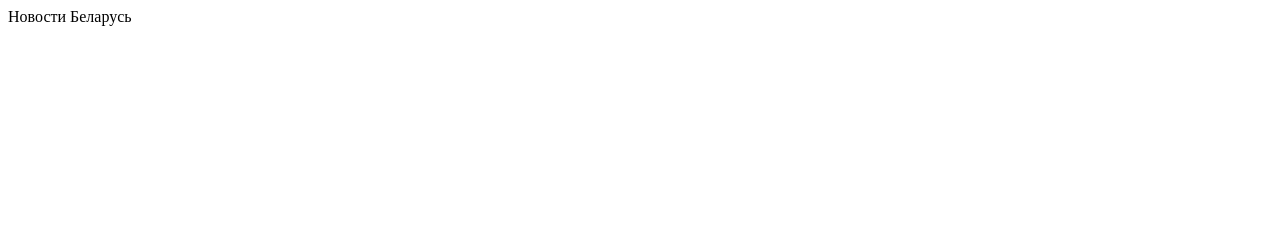
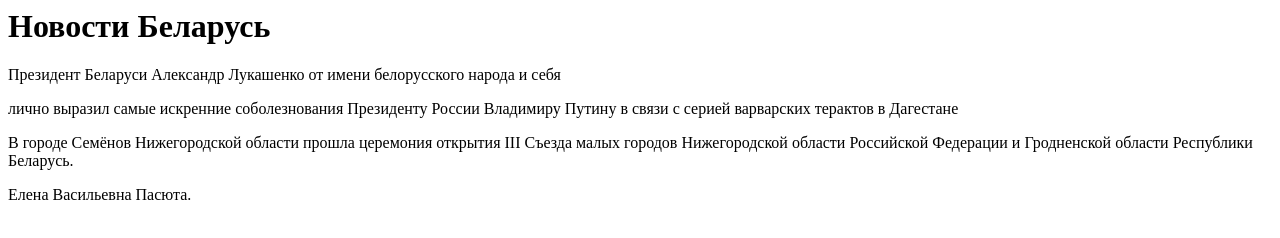
Before and after one commit to dench1kviniks/News, a plain HTML site: page index.html in a window 1280 px wide. Drawn offline with Linux system fonts and the light colour scheme.

Commit message:
Update index.html

```diff
--- a/index.html
+++ b/index.html
@@ -1,3 +1,7 @@
 <html>
-<p1>Новости Беларусь</p1>
-</html>
+<h1>Новости Беларусь</h1>
+<p>Президент Беларуси Александр Лукашенко от имени белорусского народа и себя </p>
+<p>лично выразил самые искренние соболезнования Президенту России Владимиру Путину в связи с серией варварских терактов в Дагестане</p>
+<p> В городе Семёнов Нижегородской области прошла церемония открытия III Съезда малых городов Нижегородской области Российской Федерации и Гродненской области
+  Республики Беларусь.</p>
+<p> Елена Васильевна Пасюта. </p>
```
